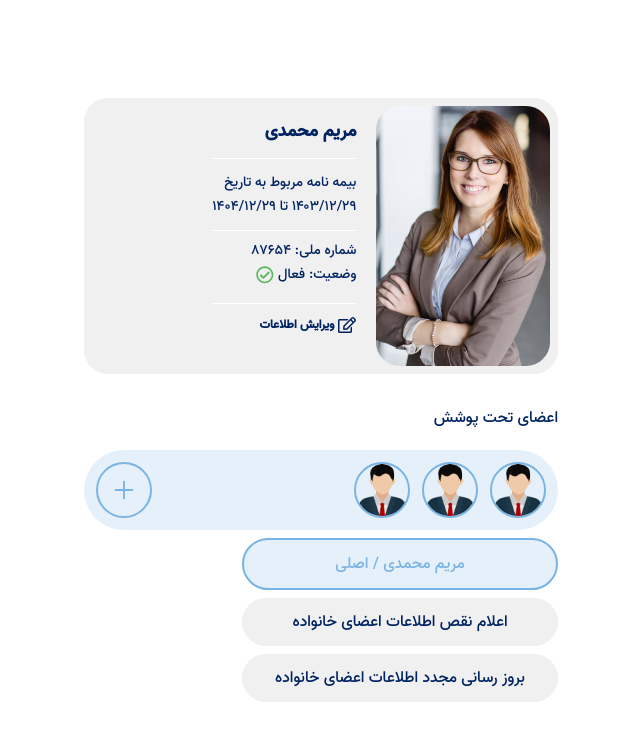
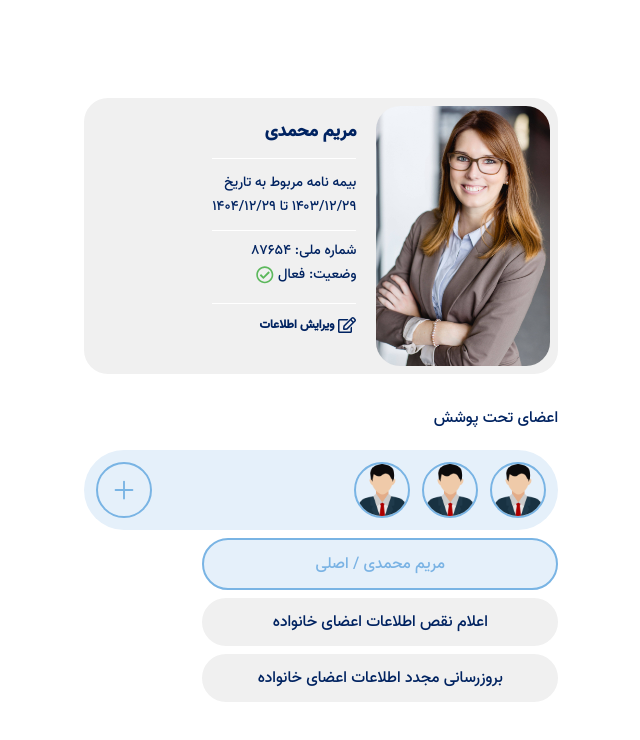
Before and after one commit to Arashjamehbozorg/nextjs-login, a Next.js app: page /profile in a window 1280 px wide. Shown: the top 740 px of the page, without its empty margins (605-1245 px from the left). Built offline with nearby package versions, Linux system fonts and the light colour scheme.

Commit message:
changed the style of user options ( padding and width changed)

```diff
--- a/src/app/profile/page.tsx
+++ b/src/app/profile/page.tsx
@@ -12,14 +12,14 @@ export default function Profile() {
           text="مریم محمدی / اصلی
 "
         />
-        <div className="flex  rounded-full bg-[#F0F0F0] py-3 justify-center items-center h-[45]  mt-2 w-2/3">
+        <div className="flex  rounded-full bg-[#F0F0F0] py-3 justify-center items-center h-[45]  mt-2 w-3/4 px-4">
           <span className="text-base font-normal text-[#002361]">
             اعلام نقص اطلاعات اعضای خانواده
           </span>
         </div>
-        <div className="flex  rounded-full bg-[#F0F0F0] py-3 justify-center items-center h-[45]  mt-2 w-2/3">
+        <div className="flex  rounded-full bg-[#F0F0F0] py-3 justify-center items-center h-[45]  mt-2 w-3/4 px-4">
           <span className="text-base font-normal text-[#002361] ">
-            بروز رسانی مجدد اطلاعات اعضای خانواده
+            بروزرسانی مجدد اطلاعات اعضای خانواده
           </span>
         </div>
       </div>
--- a/src/app/profile/user-options.tsx
+++ b/src/app/profile/user-options.tsx
@@ -4,7 +4,7 @@ interface UserOptionsProps {
 
 const UserOptions = ({ text }: UserOptionsProps) => {
   return (
-    <div className="flex border-2 rounded-full bg-[#e5f0fa] py-3 justify-center items-center h-[45] border-[#79B4E4] mt-2 w-2/3">
+    <div className="flex border-2 rounded-full bg-[#e5f0fa] py-3 justify-center items-center h-[45] border-[#79B4E4] mt-2 w-3/4">
       <span className="text-base font-normal text-[#7AB3E4]">{text}</span>
     </div>
   );
```
